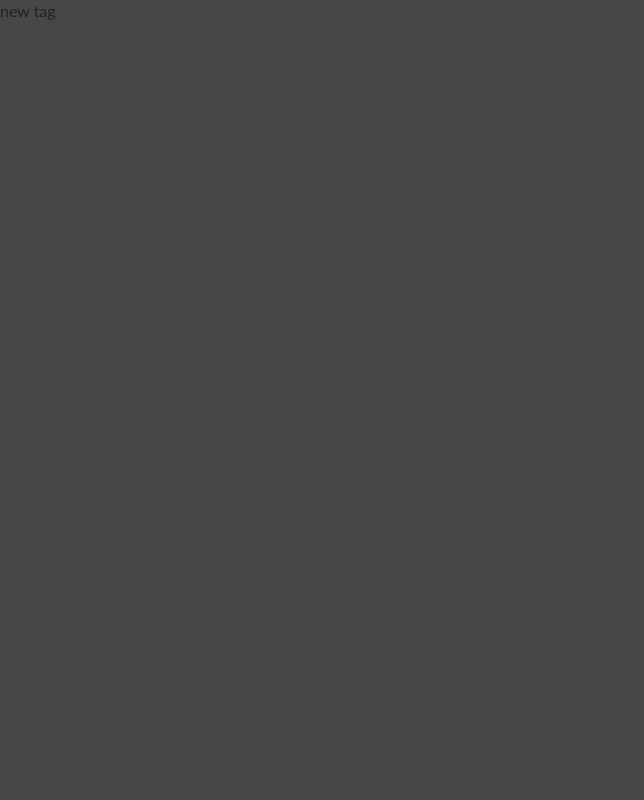
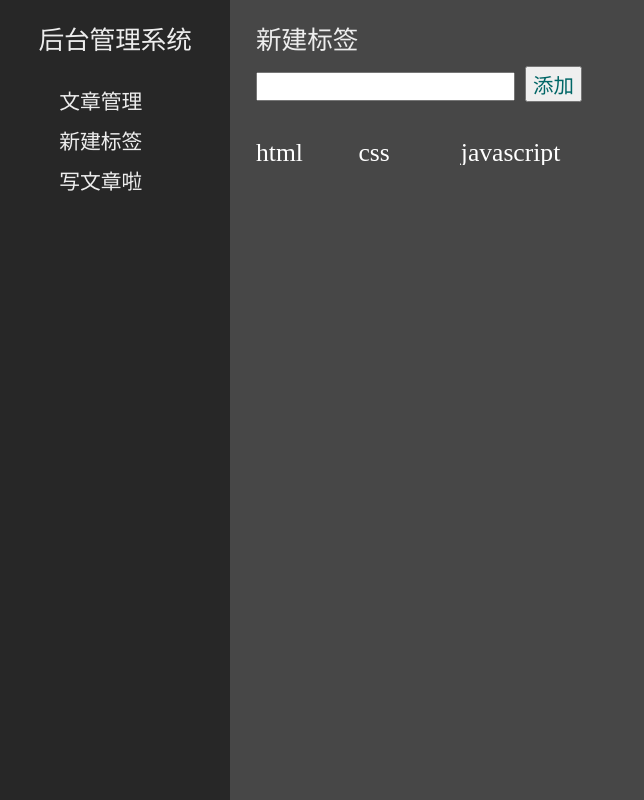
Before and after one commit to commonzhou/Fan-Blog, a React app: page /manage/newTag in a window 1280 px wide. Shown: the whole page, without its empty margins (0-644 px from the left). Built offline with nearby package versions, Linux system fonts and the light colour scheme.

Commit message:
增加了新建标签页面

```diff
--- a/src/front/components/sidebar/sidebar.css
+++ b/src/front/components/sidebar/sidebar.css
@@ -28,7 +28,7 @@
     padding-left:1em;
 }
 
-.litag:hover{
+.link:hover{
     color:#2b99ff;
 }
 
--- a/src/front/components/sidebar/sidebar.js
+++ b/src/front/components/sidebar/sidebar.js
@@ -1,4 +1,5 @@
 import React, { Component } from 'react';
+import { Link } from 'react-router-dom'
 import './sidebar.css'
 
 
@@ -10,9 +11,9 @@ class Sidebar extends React.Component{
 
   <div className="h1tag">后台管理系统</div>
   <div className="ultag">
-      <div className="litag">文章管理</div>
-      <div className="litag">新建标签</div>
-      <div className="litag">写文章啦</div>
+      <div className="litag"><Link to="/manage/articleManage" className="link">文章管理</Link></div>
+      <div className="litag"><Link to="/manage/newTag" className="link">新建标签</Link></div>
+      <div className="litag"><Link to="/manage/newArticle" className="link">写文章啦</Link></div>
   </div>
 
 
--- a/src/front/manage/newArticle/newArticle.js
+++ b/src/front/manage/newArticle/newArticle.js
@@ -1,11 +1,12 @@
 import React, { Component } from 'react';
 import './newArticle.css'
-
+import Sidebar from '../../components/sidebar/sidebar'
 
 class newArticle extends React.Component{
   render(){
     return(
       <div>
+          <Sidebar></Sidebar>
           new文章
       </div>
     )
--- a/src/front/manage/newTag/newTag.css
+++ b/src/front/manage/newTag/newTag.css
@@ -0,0 +1,32 @@
+.section{
+  margin-top:30px;
+  margin-left:20%;
+  color: #EDEDED;
+  font-family: 'Poiret One', cursive;
+  font-size: 1.6em;
+}
+.input{
+    font-family: 'Poiret One', cursive;
+    font-size: 0.8em;
+    margin-top:20px;
+
+}
+.addTag{
+    font-family: 'Poiret One', cursive;
+    font-size: 0.8em;
+    margin:10px;
+    color: #006666;
+}
+.taglist{
+    list-style: none;
+    margin-top:30px;
+    display: flex;
+}
+.tagitem{
+    display: inline-block;
+    flex:0 0 10%;
+    text-align: left;
+}
+
+
+/* 使用字体font-size一样，居然让input和button对齐了 */
--- a/src/front/manage/newTag/newTag.js
+++ b/src/front/manage/newTag/newTag.js
@@ -1,12 +1,22 @@
 import React, { Component } from 'react';
 import './newTag.css'
-
+import Sidebar from '../../components/sidebar/sidebar'
 
 class newTag extends React.Component{
   render(){
     return(
       <div>
-           new tag
+           <Sidebar></Sidebar>
+           <div className="section">
+              <div>新建标签</div>
+              <input type="text" className="input" />
+              <button className="addTag">添加</button>
+              <ul className="taglist">
+                <li className="tagitem">html</li>
+                <li className="tagitem">css</li>
+                <li className="tagitem">javascript</li>
+              </ul>
+           </div>
       </div>
     )
   }
```
